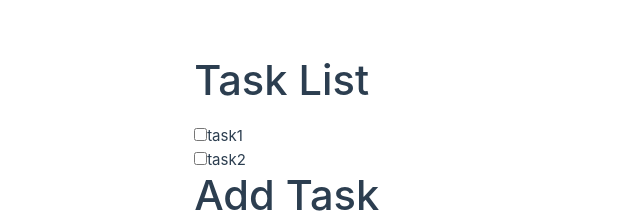
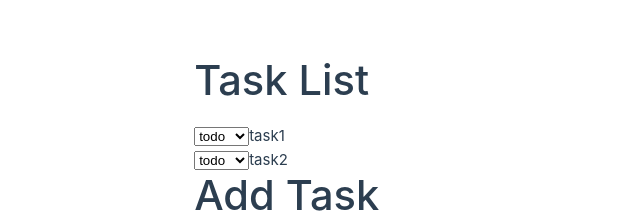
Before and after one commit to genenakagaki/sample-git-rebase, a Vue app: page / in a window 1280 px wide. Shown: the part 240-460 px from the top of the page, without its empty margins (193-833 px from the left). Built offline with nearby package versions, Linux system fonts and the light colour scheme.

Commit message:
feat: タスクのステータス追加

```diff
--- a/src/components/TaskList.vue
+++ b/src/components/TaskList.vue
@@ -1,12 +1,14 @@
 <script setup>
 import {ref, reactive} from 'vue';
 
+const taskStatusType = ["todo", "doing", "done"];
+
 const taskList = reactive([{
   name: "task1",
-  isDone: false
+  status: "todo"
 }, {
   name: "task2",
-  isDone: false
+  status: "todo"
 }])
 
 const newTaskName = ref('');
@@ -14,7 +16,7 @@ const newTaskName = ref('');
 const addTask = (name) => {
   taskList.push({
     name: name,
-    isDone: false
+    status: "todo"
   })
 }
 </script>
@@ -25,7 +27,9 @@ const addTask = (name) => {
     <h1>Task List</h1>
 
     <div v-for="task in taskList" :key="task.name">
-      <input type="checkbox" :id="task.name" v-model="task.isDone" />
+      <select v-model="task.status">
+        <option v-for="status in taskStatusType" :key="status">{{ status }}</option>
+      </select>
       <label :for="task.name">{{ task.name }}</label>
     </div>
 
```
